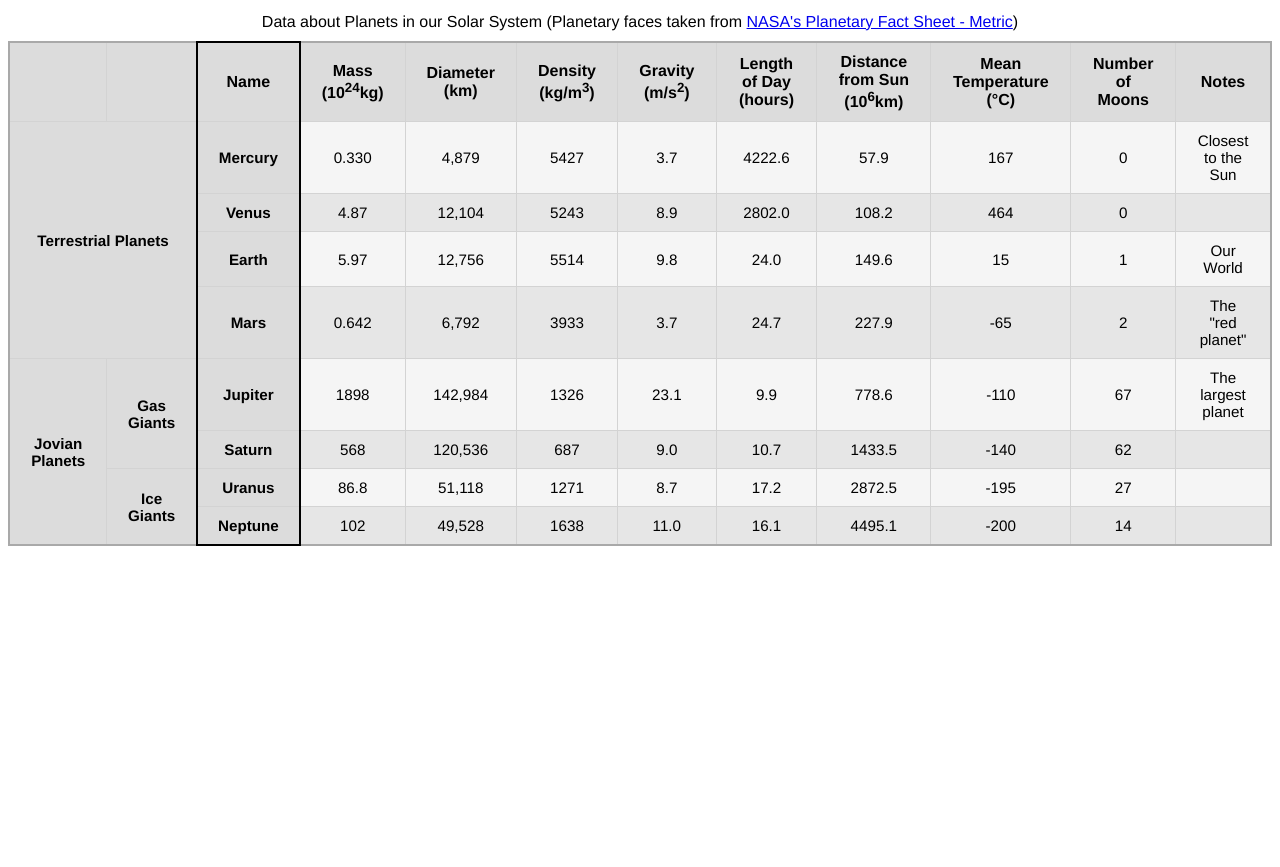
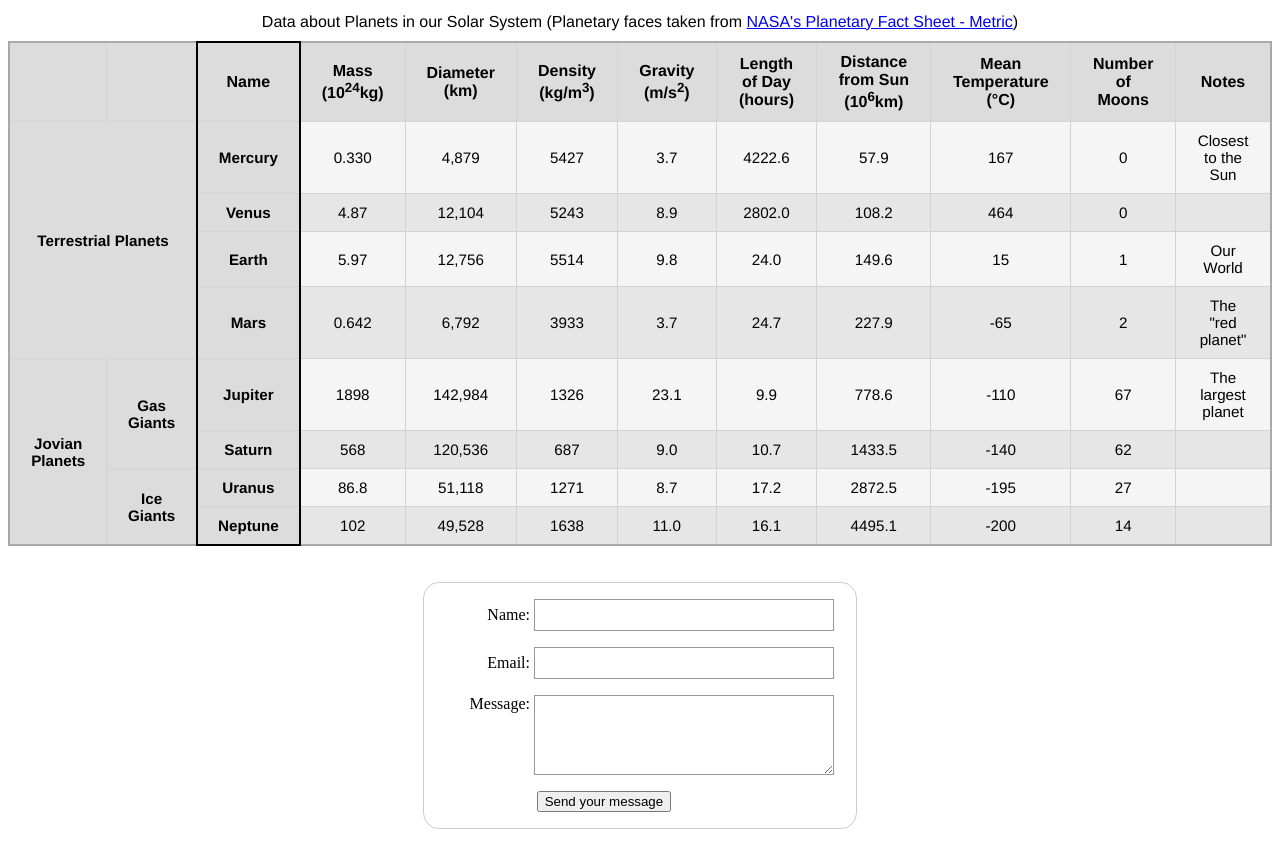
Before and after one commit to tylerprehl/javascript-practice, a plain HTML site: page index.html in a window 1280 px wide. Shown: the part 1197-2064 px from the top of the page. Before the commit the page ends 1877 px from the top, so only its background shows below. Drawn offline with Linux system fonts and the light colour scheme.

Commit message:
Add a basic form

```diff
--- a/index.html
+++ b/index.html
@@ -308,6 +308,26 @@
       </tr>
     </tbody>
   </table>
+  <br><br>
+  <form action="/my-handling-form-page" method="post">
+    <ul>
+      <li>
+        <label for="name">Name:</label>
+        <input type="text" id="name" name="user_name" />
+      </li>
+      <li>
+        <label for="mail">Email:</label>
+        <input type="email" id="mail" name="user_email" />
+      </li>
+      <li>
+        <label for="msg">Message:</label>
+        <textarea id="msg" name="user_message"></textarea>
+      </li>
+      <li class="button">
+        <button type="submit">Send your message</button>
+      </li>
+    </ul>
+  </form>
   <br><br><br><br><br><br></br>
 </body>
 </html>
--- a/src/style.css
+++ b/src/style.css
@@ -67,3 +67,73 @@ tr.planets:nth-child(odd) td {
 .planets>caption {
     padding: 10px;
 }
+
+/* ****** FORMS*******************************************************************/
+
+form {
+    /* Center the form on the page */
+    margin: 0 auto;
+    width: 400px;
+    /* Form outline */
+    padding: 1em;
+    border: 1px solid #ccc;
+    border-radius: 1em;
+  }
+
+  ul {
+    list-style: none;
+    padding: 0;
+    margin: 0;
+  }
+
+  form li + li {
+    margin-top: 1em;
+  }
+
+  label {
+    /* Uniform size & alignment */
+    display: inline-block;
+    width: 90px;
+    text-align: right;
+  }
+
+  input,
+  textarea {
+    /* To make sure that all text fields have the same font settings
+       By default, textareas have a monospace font */
+    font: 1em sans-serif;
+
+    /* Uniform text field size */
+    width: 300px;
+    min-height: 32px;
+    box-sizing: border-box;
+
+    /* Match form field borders */
+    border: 1px solid #999;
+  }
+
+  input:focus,
+  textarea:focus {
+    /* Additional highlight for focused elements */
+    border-color: #000;
+  }
+
+  textarea {
+    /* Align multiline text fields with their labels */
+    vertical-align: top;
+    resize: vertical;
+
+    /* Provide space to type some text */
+    height: 5em;
+  }
+
+  .button {
+    /* Align buttons with the text fields */
+    padding-left: 90px; /* same size as the label elements */
+  }
+
+  button {
+    /* This extra margin represent roughly the same space as the space
+       between the labels and their text fields */
+    margin-left: 0.5em;
+  }
```
